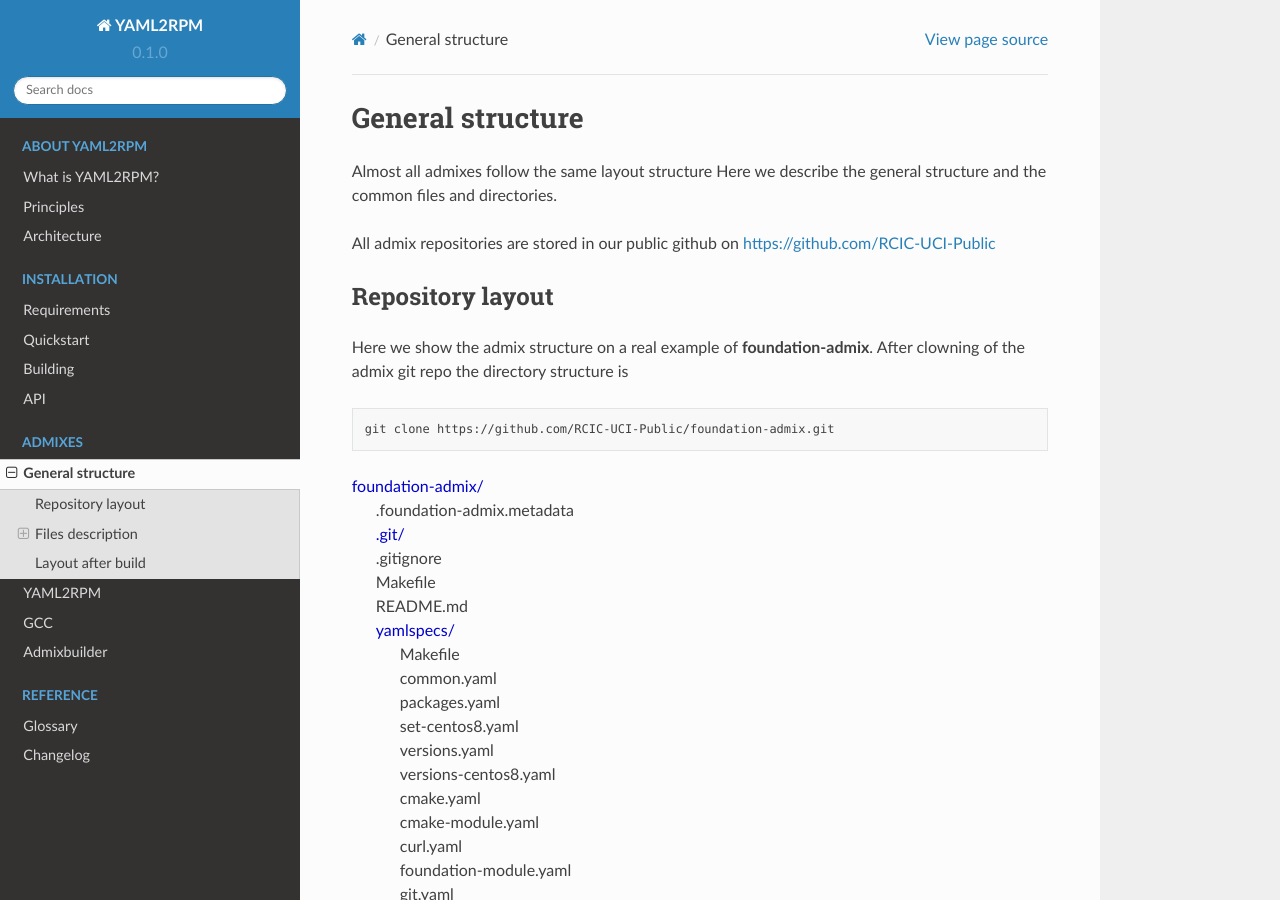
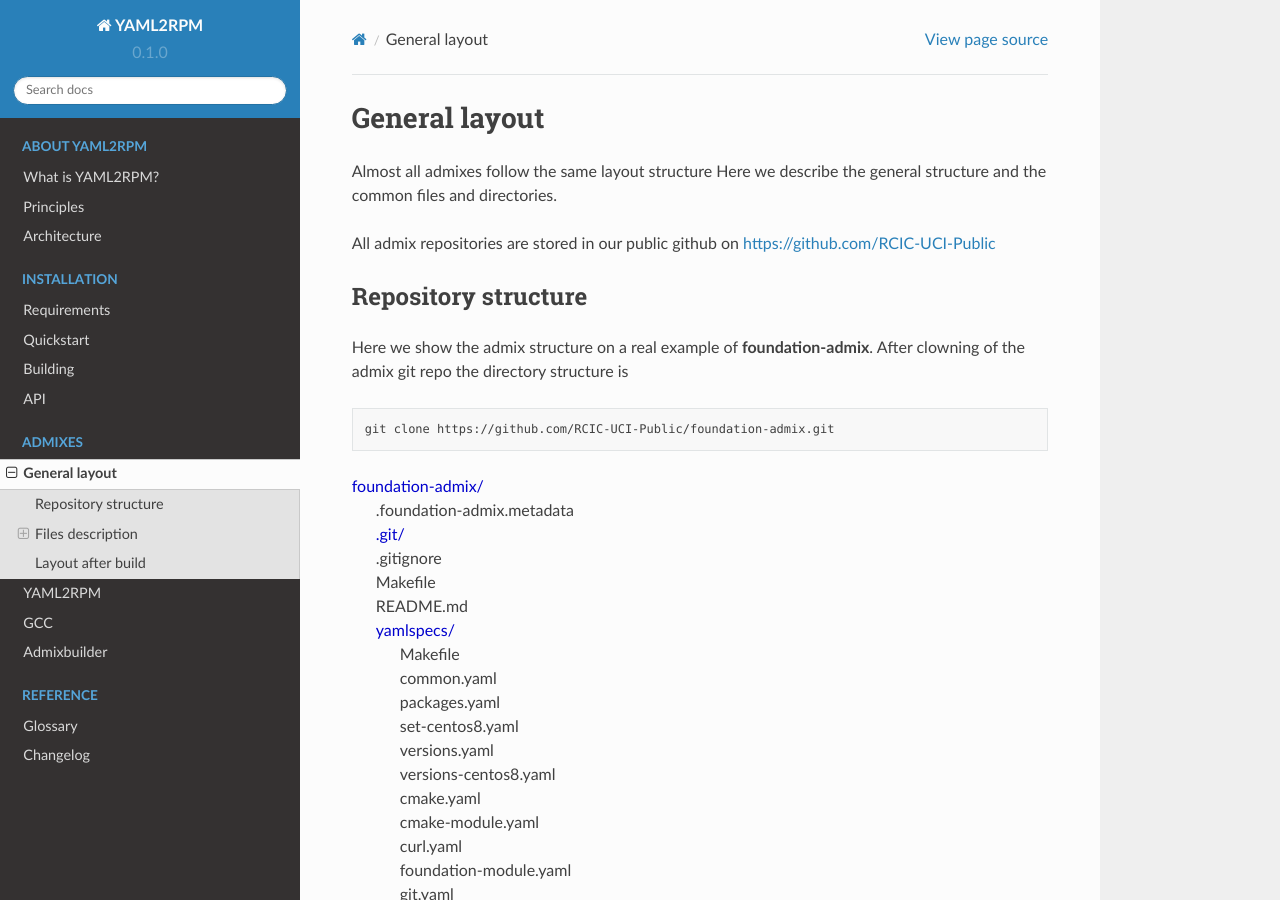
Before and after one commit to RCIC-UCI-Public/yaml2rpm-docs, a Sphinx documentation site: the page built from docs/source/admixes/general.rst, in a window 1280 px wide and 900 px high. Built offline with Sphinx 7.4.7 and the Read the Docs theme 2.0.0, drawn with Linux system fonts in a browser that asks for light colours.

Commit message:
update titles

```diff
--- a/docs/source/admixes/general.rst
+++ b/docs/source/admixes/general.rst
@@ -1,5 +1,5 @@
-General structure
-=================
+General layout
+==============
 
 .. _admix_internals:
 
```
Also changed, not shown: other parts of docs/source/admixes/general.rst (+2 -2 lines).
